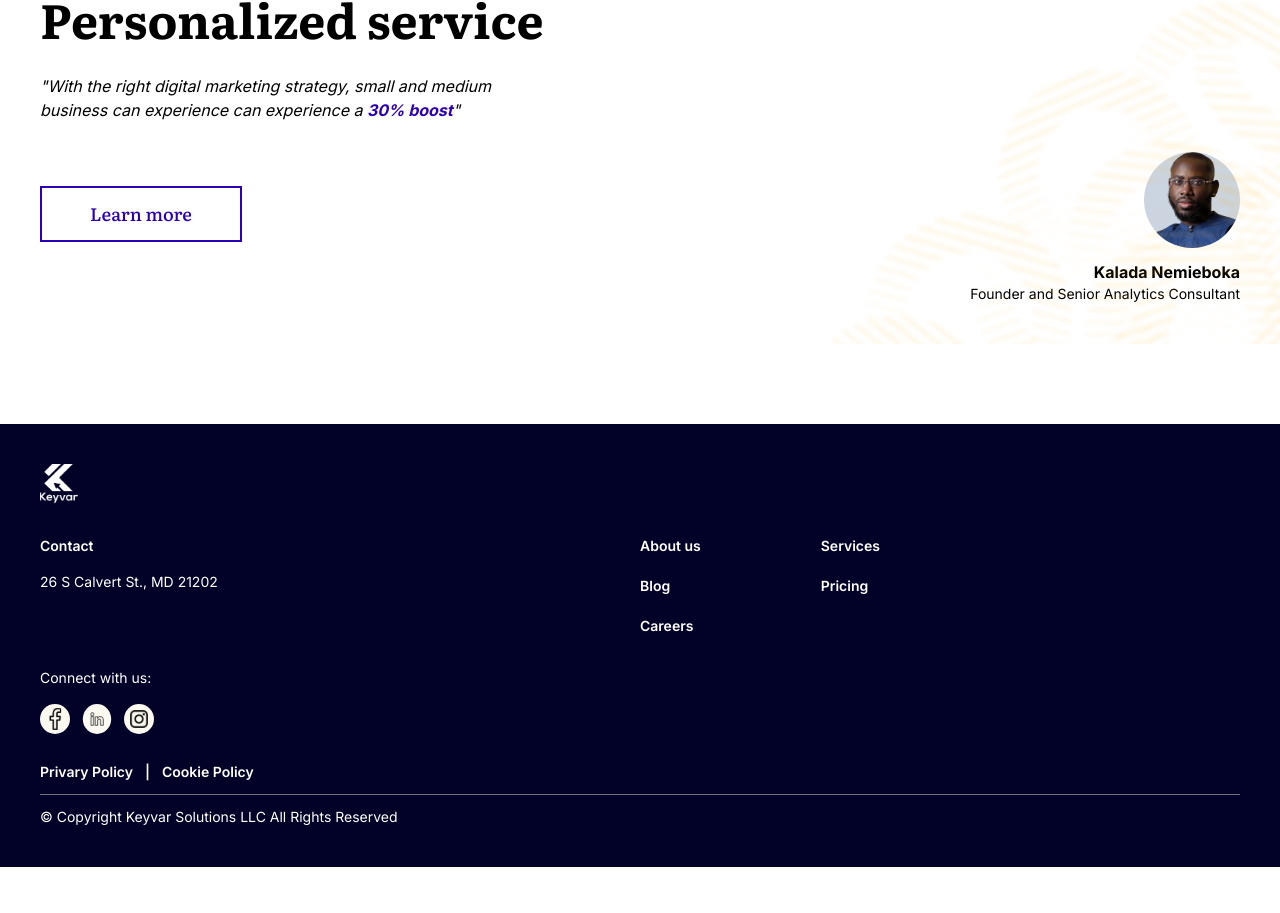
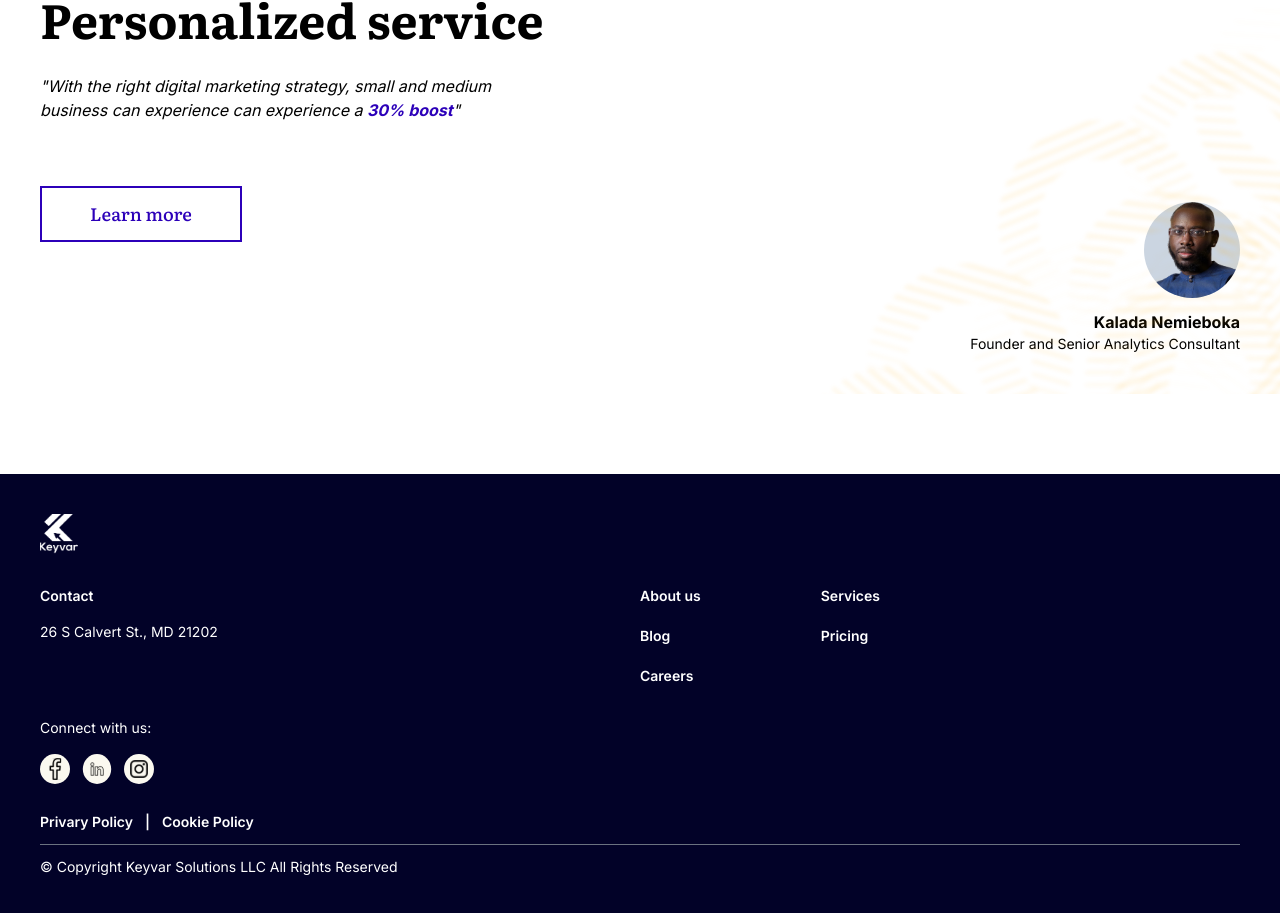
Before and after one commit to Perebonilado/keyvar-client, a Next.js app: page / in a window 1280 px wide. Shown: the part 1980-2893 px from the top of the page. Before the commit the page ends 2847 px from the top, so only its background shows below. Built offline with nearby package versions, Linux system fonts and the light colour scheme.

Commit message:
margn fix

```diff
--- a/@modules/Home/DigitalMarketingContainer/DigitalMarketingContainer.tsx
+++ b/@modules/Home/DigitalMarketingContainer/DigitalMarketingContainer.tsx
@@ -38,7 +38,7 @@ const DigitalMarketingContainer: FC = () => {
 
           <div
             style={{ flex: 1 }}
-            className={`flex flex-col justify-end items-end mt-[250px] max-md:mt-0 ${s.founderBgContainer}`}
+            className={`flex flex-col justify-end items-end mt-[300px] max-md:mt-0 ${s.founderBgContainer}`}
           >
             <div className="flex flex-col items-end pb-10">
               <Avatar
```
